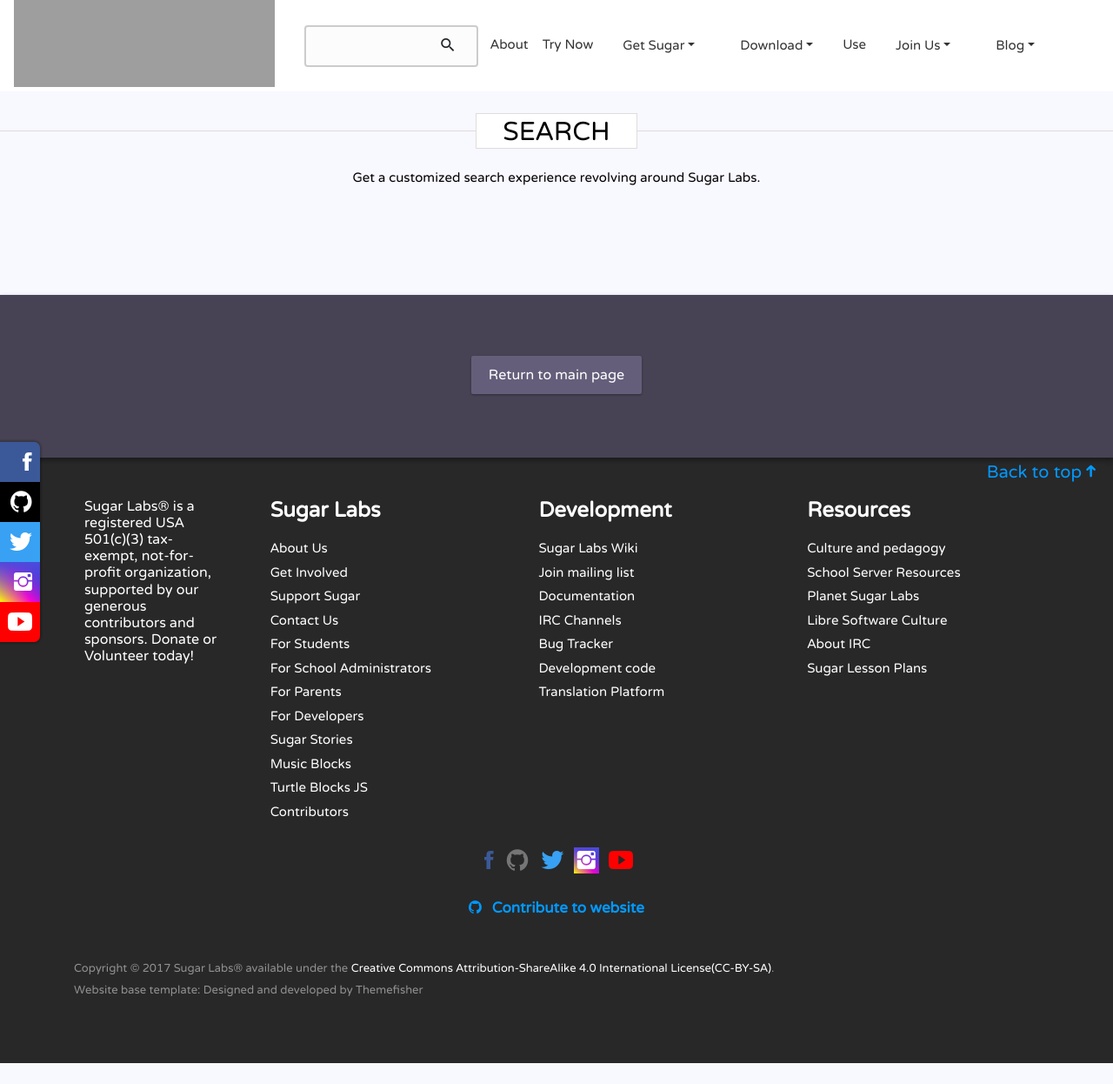
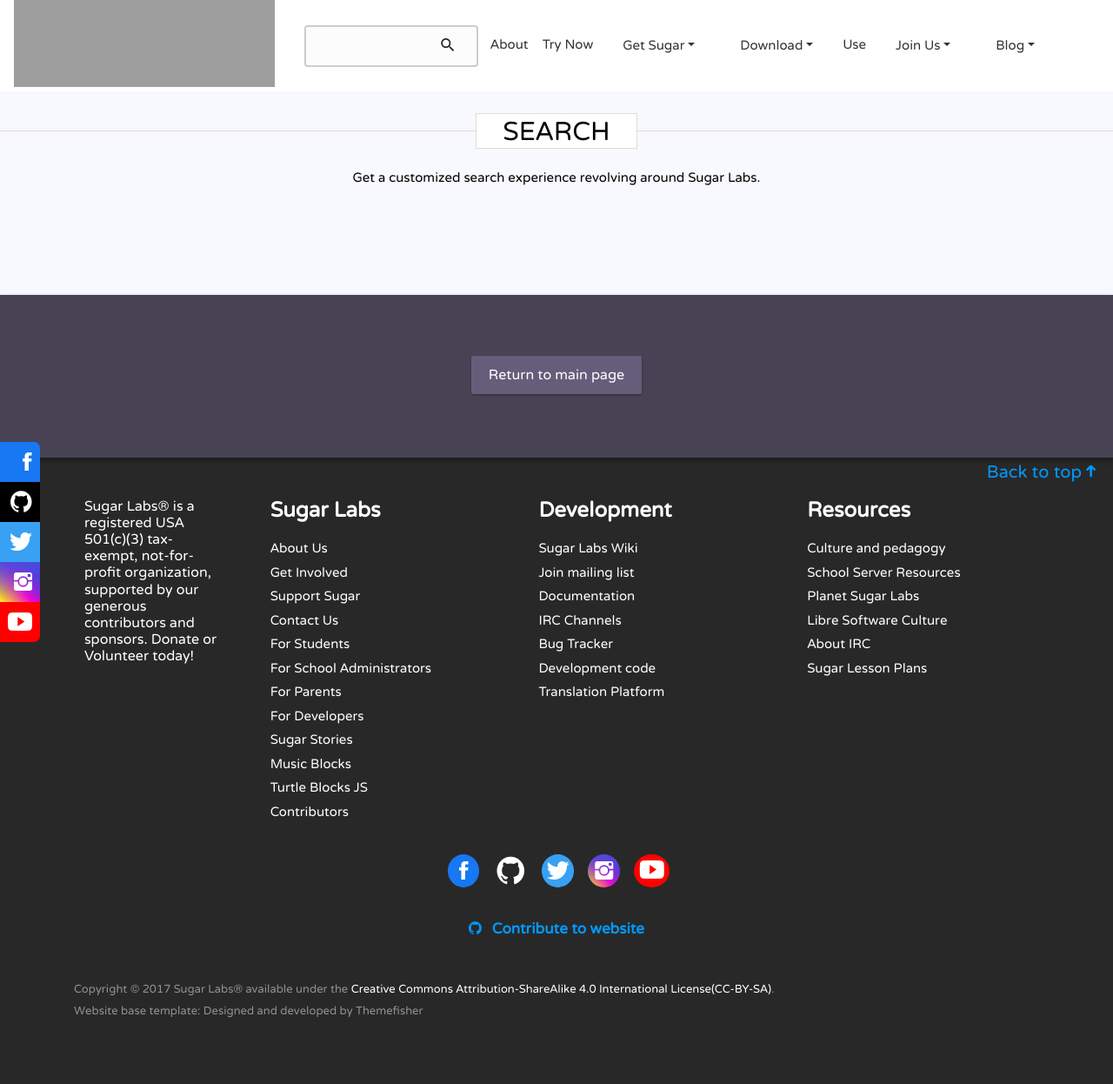
Before and after one commit to sugarlabs/www, a Jekyll site: the page built from search.html, in a window 1280 px wide and 1246 px high. Shown: the whole window at 87% size. Built offline with Jekyll 4.4.1, drawn with Linux system fonts in a browser that asks for light colours; some web fonts are replaced; comment, search, counter and statistics services are not loaded; grey boxes are pictures that could not be loaded.

Commit message:
Improve the design of Social Media icons

```diff
--- a/_includes/footer.html
+++ b/_includes/footer.html
@@ -22,7 +22,7 @@
                                 <li class="footerListStyle"><a href="{{ site.baseurl }}/school-administrators">For School Administrators</a></li>
                                 <li class="footerListStyle"><a href="{{ site.baseurl }}/parents">For Parents</a></li>
                                 <li class="footerListStyle"><a href="https://github.com/sugarlabs/sugar-docs/blob/master/README.md">For Developers</a></li>
-                                <li class="footerListStyle"><a href="{{ site.baseurl }}/sugar-stories">Sugar Stories</a></li>
+                                <li class="footerListStyle"><a href="{{ site.baseurl }}/sugar-stories">Sugar Stories</a> </li>
                                 <li class="footerListStyle"><a href="{{ site.baseurl }}/music-blocks">Music Blocks</a></li>
                                 <li class="footerListStyle"><a href="{{ site.baseurl }}/turtle-blocks-js">Turtle Blocks JS</a></li>
                                 <li class="footerListStyle"><a href="{{ site.baseurl }}/profiles">Contributors</a></li>
@@ -47,12 +47,12 @@
                         <h4 class="footerHeaderStyle align-center-md"><b>Resources</b></h4>
                         <article class="widget_content">
                             <ul class="leftAlign align-center-col-md">
-                                <li class="footerListStyle"><a href="{{ site.baseurl }}/more" >Culture and pedagogy</a></li>
-                                <li class="footerListStyle"><a href="http://schoolserver.org/" >School Server Resources</a></li>
-                                <li class="footerListStyle"><a href="http://planet.sugarlabs.org" >Planet Sugar Labs</a></li>
-                                <li class="footerListStyle"><a href="{{ site.baseurl }}/about-libre-software-culture" >Libre Software Culture</a></li>
-                                <li class="footerListStyle"><a href="{{ site.baseurl }}/about-irc" >About IRC</a></li>
-                                <li class="footerListStyle"><a href="{{ site.baseurl }}/sugar-lesson-plans" >Sugar Lesson Plans</a></li>
+                                <li class="footerListStyle"><a href="{{ site.baseurl }}/more">Culture and pedagogy</a></li>
+                                <li class="footerListStyle"><a href="http://schoolserver.org/">School Server Resources</a></li>
+                                <li class="footerListStyle"><a href="http://planet.sugarlabs.org">Planet Sugar Labs</a></li>
+                                <li class="footerListStyle"><a href="{{ site.baseurl }}/about-libre-software-culture">Libre Software Culture</a></li>
+                                <li class="footerListStyle"><a href="{{ site.baseurl }}/about-irc">About IRC</a></li>
+                                <li class="footerListStyle"><a href="{{ site.baseurl }}/sugar-lesson-plans">Sugar Lesson Plans</a></li>
                             </ul>
                         </article>
                     </div>
@@ -62,11 +62,11 @@
                                 <br>
                                 <div class="justify-content-center">
                                     <div class="row d-flex justify-content-center">
-                                        <div id="own-ssk" class="ssk-group">
+                                        <div id="own-ssk" class="ssk-group d-flex">
                                             <a href="https://www.facebook.com/SugarLabs-187845102582/timeline/" class="ion-icon ion-social-facebook"></a>
                                             <a href="https://github.com/sugarlabs" class="ion-icon ion-social-github"></a>
                                             <a href="https://twitter.com/sugar_labs" class="ion-icon ion-social-twitter"></a>
-                                            <a href="https://www.instagram.com/sugarlabsforall/" class="ion-icon ion-social-instagram" ></a>
+                                            <a href="https://www.instagram.com/sugarlabsforall/" class="ion-icon ion-social-instagram"></a>
                                             <a href="https://www.youtube.com/channel/UCfsR9AEb7HuPRAc14jfiI6g/featured" class="ion-icon ion-social-youtube"></a>
                                         </div>
                                     </div>
@@ -120,7 +120,7 @@
 </script>
 
 <!-- Inline Javascript scripts -->
-<script  type="text/javascript">
+<script type="text/javascript">
     $(document).on('click', "a[href='#top']", function (e) {
         $('html, body').animate({ scrollTop: 0 }, 'slow');
         return false;
--- a/css/ion_icon_customization.scss
+++ b/css/ion_icon_customization.scss
@@ -7,19 +7,20 @@
 $darken-percent: 10%;
 
 // Facebook colors
-$facebook-color: #3b5998;
+$facebook-color: white;
 $facebook-color-hover: darken($facebook-color, $darken-percent);
-$facebook-background: #3b5998;
+$facebook-background: #1877f2;
 $facebook-background-hover: darken($facebook-background, $darken-percent);
 
 // Github colors
-$github-color: #767676;
+// $github-color: #767676;
+$github-color: white;
 $github-color-hover: darken($github-color, $darken-percent);
 $github-background: black;
 $github-background-hover: darken($github-background, $darken-percent);
 
 // Twitter colors
-$twitter-color: #38A1F3;
+$twitter-color: white;
 $twitter-color-hover: darken($twitter-color, $darken-percent);
 $twitter-background: #38A1F3;
 $twitter-background-hover: darken($twitter-background, $darken-percent);
@@ -32,7 +33,7 @@
 $instagram-background-hover: linear-gradient(darken(#4c4bdb, $darken-percent), darken(transparent, $darken-percent)), linear-gradient(60deg, darken(#ffff00, $darken-percent), darken(#ff00d3, $darken-percent), darken(#0e39dc, $darken-percent));
 
 // Youtube colors
-$youtube-color: red;
+$youtube-color: white;
 $youtube-color-hover: darken($youtube-color, $darken-percent);
 $youtube-background: red;
 $youtube-background-hover: darken($youtube-background, $darken-percent);
@@ -46,9 +47,9 @@
   -ms-transform: translateY(-50%);
   -o-transform: translateY(-50%);
   left: 0;
-  box-shadow:0 0 2px 2px rgba(0,0,0,0.2);
-  border-top-right-radius: 0.25em;
-  border-bottom-right-radius: 0.25em;
+  // box-shadow:0 0 2px 2px rgba(0,0,0,0.2);
+  // border-top-right-radius: 0.25em;
+  // border-bottom-right-radius: 0.25em;
   position: fixed;
   z-index: 2147483647;
 }
@@ -127,12 +128,17 @@
 
 .ion-icon {
   padding: 1px 4px;
+  margin: 0.5rem;
   display: inline-block;
+  border-radius: 50%;
 
   &.ion-social- {
 
     &facebook {
       color: $facebook-color;
+      border: 1px solid $facebook-background;
+      padding: 0.19rem 0.75rem;
+      background-color: $facebook-background;
 
       &:hover {
         color: $facebook-color-hover;
@@ -141,6 +147,7 @@
 
     &github {
       color: $github-color;
+      font-size: 2.25rem;
 
       &:hover {
         color: $github-color-hover;
@@ -149,6 +156,9 @@
 
     &twitter {
       color: $twitter-color;
+      border: 1px solid $twitter-background;
+      padding: 0.2rem 0.3rem;
+      background-color: $twitter-background;
 
       &:hover {
         color: $twitter-color-hover;
@@ -159,6 +169,7 @@
       // Instagram uses background color
       color: $instagram-color;
       background: $instagram-background;
+      padding: 0.3rem 0.5rem;
 
       &:hover {
         color: $instagram-color-hover;
@@ -167,6 +178,9 @@
 
     &youtube {
       color: $youtube-color;
+      background-color: $youtube-background;
+      padding: 0.2rem 0.4rem;
+      padding-bottom: 0.3rem;
 
       &:hover {
         color: $youtube-color-hover;
```
Also changed, not shown: other parts of _includes/footer.html (+11 -9 lines). Lines whose indentation alone changed are shown as unchanged.
